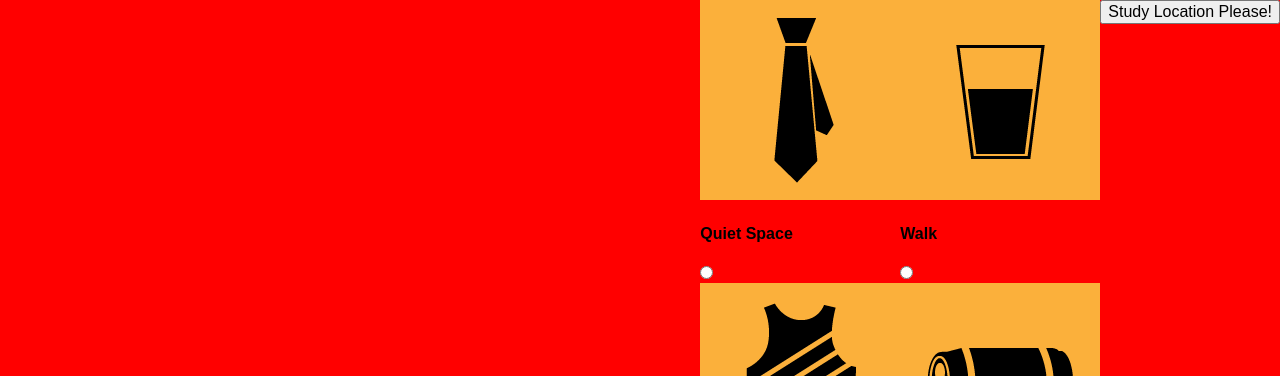
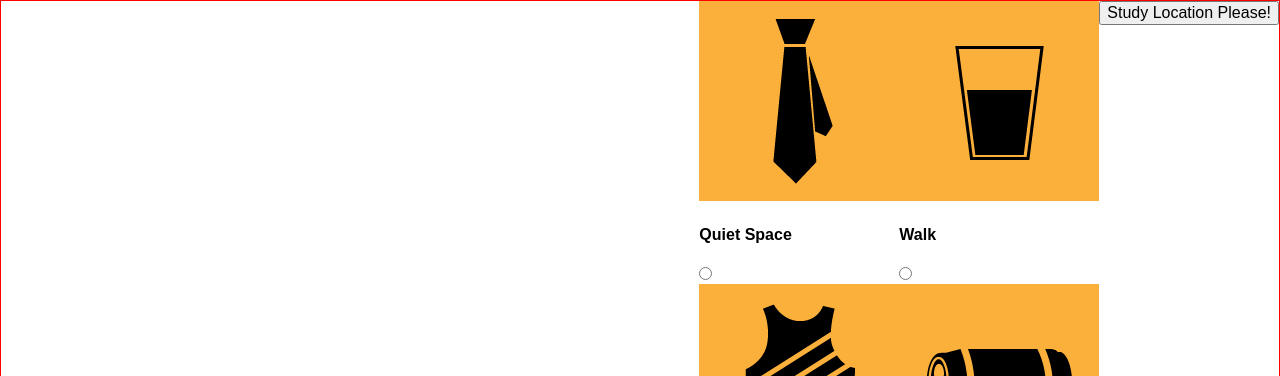
Before and after one commit to GarciaDelaYeung/gostudy, a plain HTML site: page index.html in a window 1280 px wide. Shown: the top 376 px of the page. Drawn offline with nearby package versions, Linux system fonts and the light colour scheme.

Commit message:
stuff to the styles

```diff
--- a/sass/_header.scss
+++ b/sass/_header.scss
@@ -1,7 +1,7 @@
 header {
-	background: red;
 	height: 100vh;
 	display: flex;
+	border: 1px solid red;
 	h1 {
 		margin: auto;
 	}
```
Also changed, not shown: style.css.
